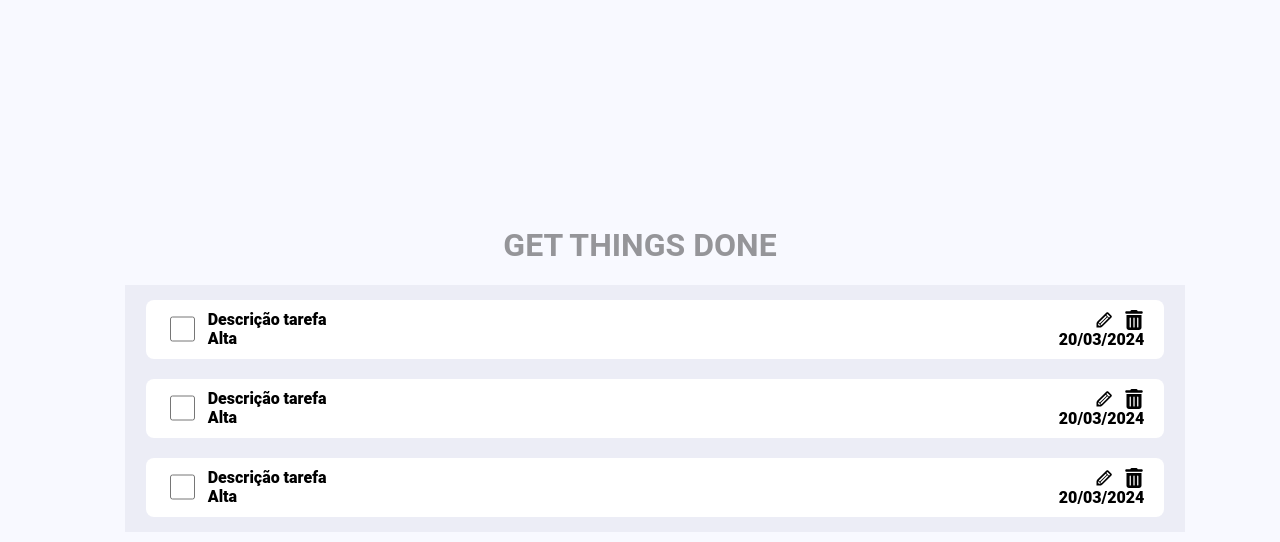
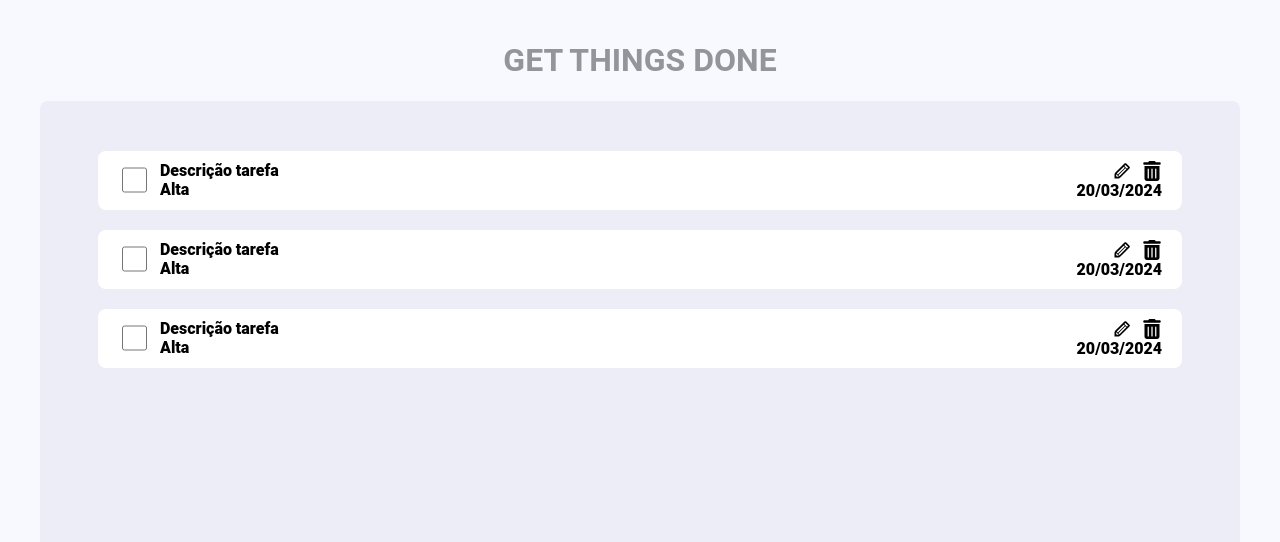
Before and after one commit to breno-gabriel/Simple-To-do-list, a React (Vite) app: page / in a window 1280 px wide. Shown: the top 542 px of the page. Built offline with nearby package versions, Linux system fonts and the light colour scheme.

Commit message:
feat: adding the task list component

```diff
--- a/src/App.css
+++ b/src/App.css
@@ -1,8 +1,13 @@
-
+.app {
+    max-width: 1200px;
+    margin: 0 auto;
+    padding: 20px;
+}
 
 body {
 
   background-color: #F8F9FF;
+  margin: 0;
 
 }
 
--- a/src/component/TaskCard/TaskCard.css
+++ b/src/component/TaskCard/TaskCard.css
@@ -1,7 +1,7 @@
 .taskCard {
 
     background-color: white;
-    width: 95%;
+    width: 90%;
     display: flex;
     justify-content: space-between;
     align-items: center;
--- a/src/component/TaskList/TaskList.css
+++ b/src/component/TaskList/TaskList.css
@@ -1,11 +1,13 @@
 .taskContainer {
 
     background-color: #ECEDF6;
-    width: 100%;
-    min-width: 1000px;
+    height: 500px;
     display: flex;
     flex-direction: column;
     align-items: center;
     gap: 20px;
-    padding: 15px;
+    padding: 50px 20px 50px 20px;
+    border-radius: 8px;
+    overflow: auto;
+
 }
--- a/src/index.css
+++ b/src/index.css
@@ -7,12 +7,3 @@
     font-family: 'Roboto', sans-serif;
 
 }
-
-body {
-
-    display: flex;
-    justify-content: center;
-    align-items: center;
-    height: 90vh;
-
-}
```
